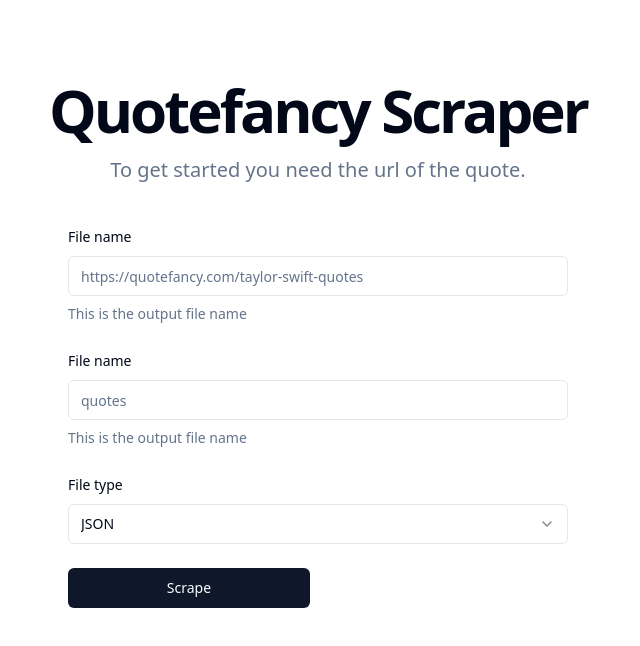
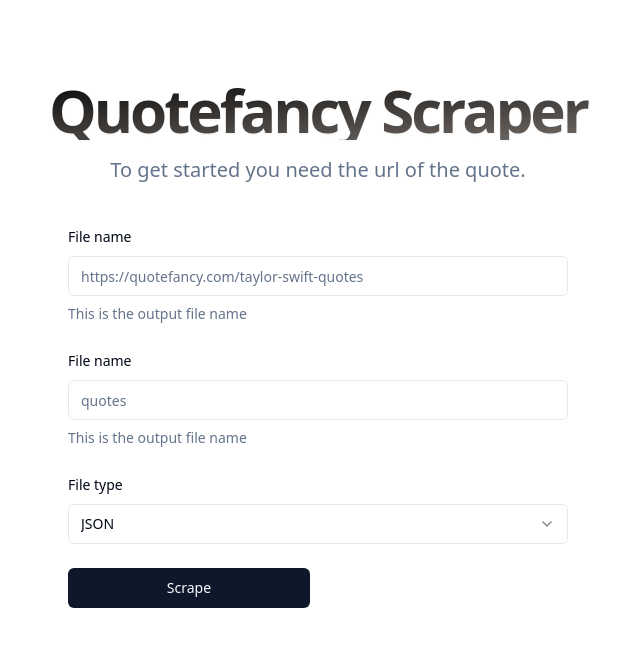
Before and after one commit to Dereje-getu-tadesse-10/quotefancy-scraper, a React (Vite) app in the folder frontend/: page / in a window 1280 px wide. Shown: the top 646 px of the page, without its empty margins (322-962 px from the left). Built offline with nearby package versions, Linux system fonts and the light colour scheme.

Commit message:
style: hero section

```diff
--- a/frontend/src/components/hero.tsx
+++ b/frontend/src/components/hero.tsx
@@ -1,6 +1,6 @@
 export const Hero = () => (
   <section className="mt-20 mb-10">
-    <h1 className="text-center text-3xl font-bold leading-tight tracking-tighter md:text-6xl">
+    <h1 className="bg-gradient-to-br from-black to-stone-500 bg-clip-text text-transparent drop-shadow-sm text-center text-3xl font-bold leading-tight tracking-tighter md:text-6xl">
       Quotefancy Scraper
     </h1>
     <p className="max-w-[600px] mx-auto mt-4 text-center text-lg text-muted-foreground sm:text-xl">
```
